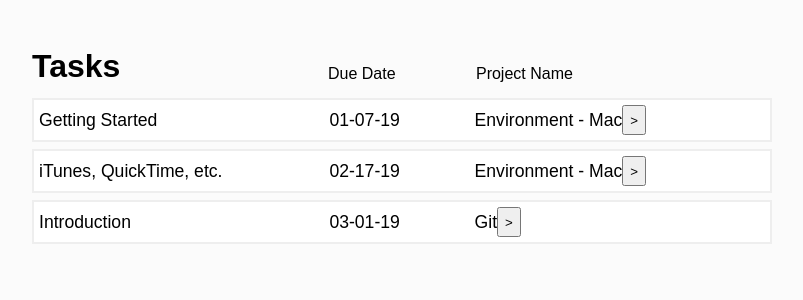
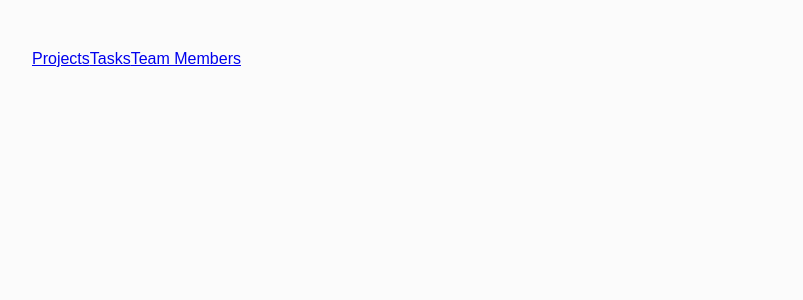
Before and after one commit to isabel985/task-manager, a React (Create React App) app: page / in a window 1280 px wide. Shown: the top 300 px of the page, without its empty margins (238-1041 px from the left). Built offline with nearby package versions, Linux system fonts and the light colour scheme.

Commit message:
initial nav bar creation

```diff
--- a/src/App.js
+++ b/src/App.js
@@ -1,11 +1,21 @@
 import React, { Component } from 'react';
 import './App.css';
 import TasksPage from './containers/TasksPage';
+import Header from './components/Header';
+import { Switch, Route, BrowserRouter, Redirect } from 'react-router-dom';
+import ProjectsPage from './containers/ProjectsPage';
 
 class App extends Component {
   render() {
     return (
-      <div className="wrapper"><TasksPage /></div>
+      <BrowserRouter>
+        <div className="wrapper">
+          <Header />
+          <Route path="/tasks" render={() => (<TasksPage />)} />
+          <Route path="/projects" render={() => (<ProjectsPage />)} />
+          <Route path="/teammembers" render={() => (<TasksPage />)} />
+        </div>
+      </BrowserRouter>
     );
   }
 }
--- /dev/null
+++ b/src/components/Header.js
@@ -0,0 +1,16 @@
+import React from 'react';
+import { NavLink } from 'react-router-dom';
+
+const Header = () => {
+    return (
+        <header>
+            <nav>
+                <NavLink to="/projects">Projects</NavLink>
+                <NavLink to="/tasks">Tasks</NavLink>
+                <NavLink to="/teammembers">Team Members</NavLink>
+            </nav>
+        </header>
+    )
+}
+
+export default Header;
--- /dev/null
+++ b/src/containers/ProjectsPage.js
@@ -0,0 +1,13 @@
+import React, { Component } from 'react';
+
+class ProjectsPage extends Component {
+    constructor(props) {
+        super(props);
+    }
+
+    render() {
+        return (<h1>projects</h1>);
+    }
+}
+
+export default ProjectsPage;
--- a/src/containers/TasksPage.js
+++ b/src/containers/TasksPage.js
@@ -1,7 +1,8 @@
 import React, { Component } from 'react';
 import data from '../data/data';
 import TaskSummary from '../components/TaskSummary';
-import TaskDetails from '../components/TaskDetails'
+import TaskDetails from '../components/TaskDetails';
+import Header from '../components/Header';
 
 class TasksPage extends Component {
   constructor(props) {
```
Also changed, not shown: src/containers/TeamMembersPage.js (added), 1 other file (tests, documents, lock files or other folders).
